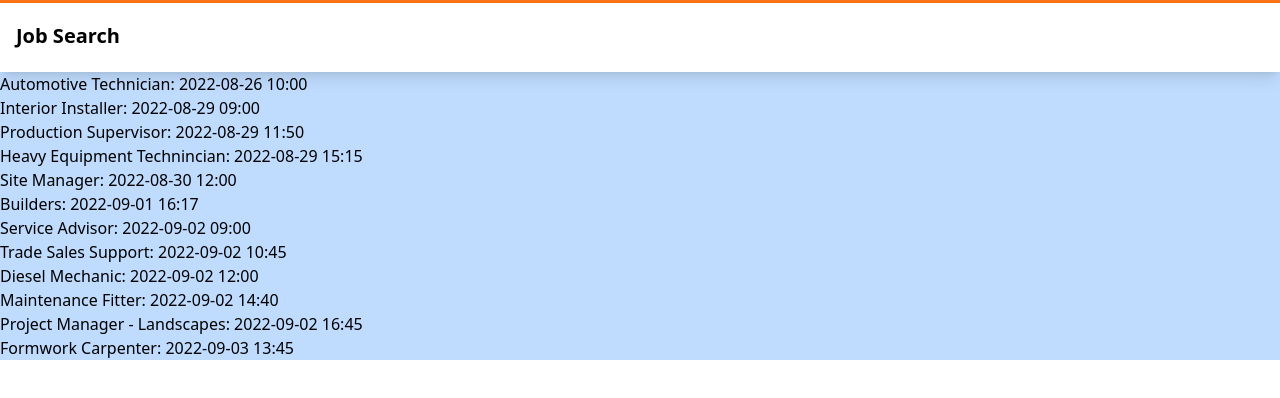
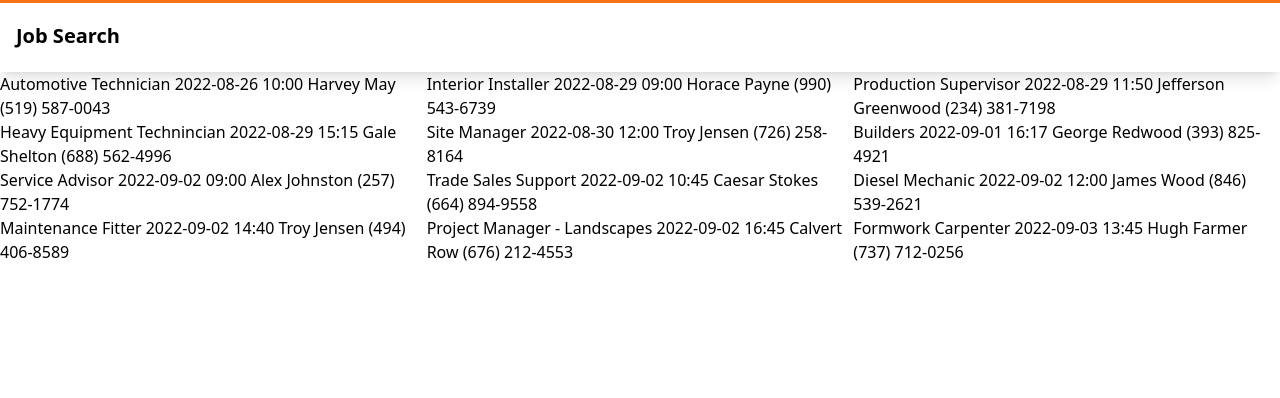
Before and after one commit to TylerDonghwi/job-search-app, a React (Create React App) app: page / in a window 1280 px wide. Shown: the top 398 px of the page. Built offline with nearby package versions, Linux system fonts and the light colour scheme; the HTML template or start-up script is replaced by a standard one.

Commit message:
data type fixed so it has contact details and has placeholder for the jobs implemented

```diff
--- /dev/null
+++ b/src/component/Job.tsx
@@ -0,0 +1,12 @@
+type jobProps = {
+    id: string,
+    creationDate: string,
+    client: string
+    contact: string
+}
+
+export default function Job({ id, creationDate, client, contact }: jobProps) {
+    return (
+        <div>{id} {creationDate} {client} {contact} </div>
+    )
+}
--- a/src/component/Jobs.tsx
+++ b/src/component/Jobs.tsx
@@ -1,15 +1,19 @@
 import jobsList from '../data/jobs.json'
+import Job from './Job';
 
 export default function Jobs() {
 
+    // sorting
     const sortByName = (a: { id: string; }, b: { id: string; }) => (a.id > b.id) ? 1 : ((b.id > a.id) ? -1 : 0)
     const sortByDate = (a: { creationDate: string; }, b: { creationDate: string; }) => (a.creationDate > b.creationDate) ? 1 : ((b.creationDate > a.creationDate) ? -1 : 0)
 
+    // filtering
+
     return (
-        <div className="bg-blue-200">
+        <div className="grid xs:grid-cols-1 sm:grid-cols-2 lg:grid-cols-3">
             {jobsList.sort(sortByDate).map(job => (
                 <div key={job.id}>
-                    {job.id}: {job.creationDate}
+                    <Job {...job} />
                 </div>
             ))}
         </div>
--- a/src/data/jobs.json
+++ b/src/data/jobs.json
@@ -2,60 +2,60 @@
     "id": "Formwork Carpenter",
     "creationDate": "2022-09-03 13:45",
     "client": "Hugh Farmer",
-    "contact": ""
+    "contact": "(737) 712-0256"
 }, {
     "id": "Project Manager - Landscapes",
     "creationDate": "2022-09-02 16:45",
     "client": "Calvert Row",
-    "contact": ""
+    "contact": "(676) 212-4553"
 }, {
     "id": "Interior Installer",
     "creationDate": "2022-08-29 09:00",
     "client": "Horace Payne",
-    "contact": ""
+    "contact": "(990) 543-6739"
 }, {
     "id": "Production Supervisor",
     "creationDate": "2022-08-29 11:50",
     "client": "Jefferson Greenwood",
-    "contact": ""
+    "contact": "(234) 381-7198"
 }, {
     "id": "Builders",
     "creationDate": "2022-09-01 16:17",
-    "client": "Jefferson Greenwood",
-    "contact": ""
+    "client": "George Redwood",
+    "contact": "(393) 825-4921"
 }, {
     "id": "Trade Sales Support",
     "creationDate": "2022-09-02 10:45",
     "client": "Caesar Stokes",
-    "contact": ""
+    "contact": "(664) 894-9558"
 }, {
     "id": "Site Manager",
     "creationDate": "2022-08-30 12:00",
     "client": "Troy Jensen",
-    "contact": ""
+    "contact": "(726) 258-8164"
 }, {
     "id": "Maintenance Fitter",
     "creationDate": "2022-09-02 14:40",
     "client": "Troy Jensen",
-    "contact": ""
+    "contact": "(494) 406-8589"
 }, {
     "id": "Automotive Technician",
     "creationDate": "2022-08-26 10:00",
     "client": "Harvey May",
-    "contact": ""
+    "contact": "(519) 587-0043"
 }, {
     "id": "Diesel Mechanic",
     "creationDate": "2022-09-02 12:00",
-    "client": "Hugh Farmer",
-    "contact": ""
+    "client": "James Wood",
+    "contact": "(846) 539-2621"
 }, {
     "id": "Heavy Equipment Technincian",
     "creationDate": "2022-08-29 15:15",
     "client": "Gale Shelton",
-    "contact": ""
+    "contact": "(688) 562-4996"
 }, {
     "id": "Service Advisor",
     "creationDate": "2022-09-02 09:00",
     "client": "Alex Johnston",
-    "contact": ""
+    "contact": "(257) 752-1774"
 }]
```
